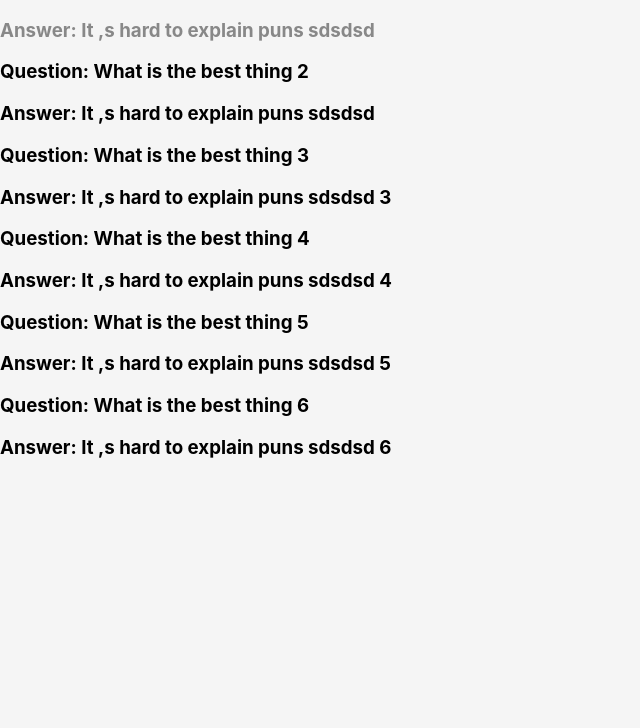
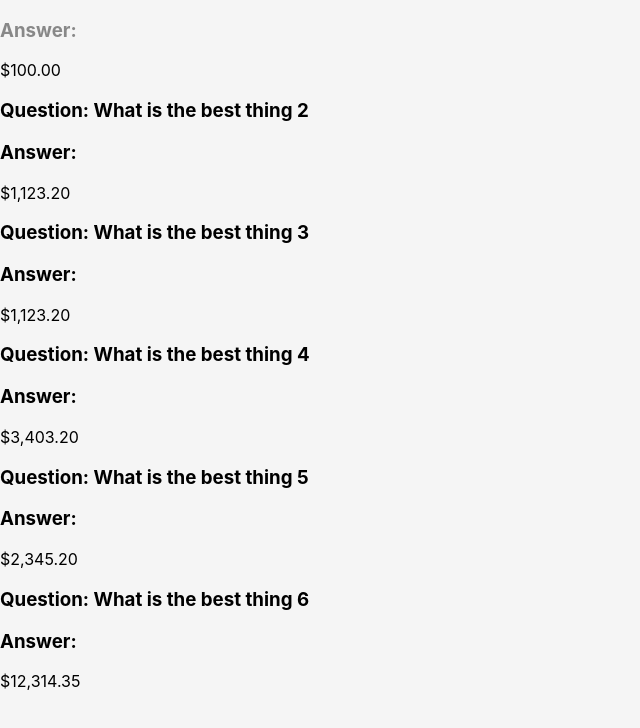
Before and after one commit to Noppagorn/learn-react-js, a React (Create React App) app: page / in a window 1280 px wide. Shown: the top 728 px of the page, without its empty margins (0-640 px from the left). Built offline with nearby package versions, Linux system fonts and the light colour scheme.

Commit message:
finish 22 Todo App - Phase 3

```diff
--- a/src/App.js
+++ b/src/App.js
@@ -16,15 +16,9 @@ import Joke from "./components/Joke"
 
 import jokesData from "./data/jokesdata"
 function App() {
-  // const nums = [1,2,3,4,5,6,7]
-  // const doubled =  nums.map((num) => {
-  //   return num * 2
-  // })
-  // console.log(doubled)
-
   const jokeComponents = jokesData.map(joke =>{
     return (
-      <Joke key={joke.id} question={joke.question} punchLing={joke.punchLine}></Joke>
+      <Joke key={joke.id} joke={joke}></Joke>
     )
   })
 
--- a/src/components/Joke.jsx
+++ b/src/components/Joke.jsx
@@ -3,10 +3,12 @@ import React from "react"
 function Joke(props){
     console.log("This Joke")
     console.log(props.question);
+    const joke = props.joke
     return (
         <div>
-            <h3 style={{display: !props.question && "none"}}>Question: {props.question}</h3>
-            <h3 style={{color: !props.question && "#888888"}}>Answer: {props.punchLing}</h3>
+            <h3 style={{display: !joke.question && "none"}}>Question: {joke.question}</h3>
+            <h3 style={{color: !joke.question && "#888888"}}>Answer: {joke.punchLing}</h3>
+            <p>{joke.price.toLocaleString("en-us",{style : "currency",currency:"USD"})}</p>
         </div>
     )
 }
--- a/src/data/jokesdata.js
+++ b/src/data/jokesdata.js
@@ -1,37 +1,44 @@
 const jokesData = [
     {
         id: 1,
-        punchLine: "It ,s hard to explain puns sdsdsd"
+        punchLine: "It ,s hard to explain puns sdsdsd",
+        price: 100.00
     },
     {
         id: 2,
         question: "What is the best thing 2",
-        punchLine: "It ,s hard to explain puns sdsdsd"
+        punchLine: "It ,s hard to explain puns sdsdsd",
+        price: 1123.203
 
     },
     {
         id: 3,
         question: "What is the best thing 3",
-        punchLine: "It ,s hard to explain puns sdsdsd 3"
+        punchLine: "It ,s hard to explain puns sdsdsd 3",
+        price: 1123.203
+
 
     },
     {
         id: 4,
         question: "What is the best thing 4",
-        punchLine: "It ,s hard to explain puns sdsdsd 4"
+        punchLine: "It ,s hard to explain puns sdsdsd 4",
+        price: 3403.203
+
 
     },
     {
         id: 5,
         question: "What is the best thing 5",
-        punchLine: "It ,s hard to explain puns sdsdsd 5"
+        punchLine: "It ,s hard to explain puns sdsdsd 5",
+        price: 2345.203
 
     },
     {
         id: 6,
         question: "What is the best thing 6",
-        punchLine: "It ,s hard to explain puns sdsdsd 6"
-
+        punchLine: "It ,s hard to explain puns sdsdsd 6",
+        price: 12314.354
     },
 ]
 
```
Also changed, not shown: 1 other file (tests, documents, lock files or other folders).
